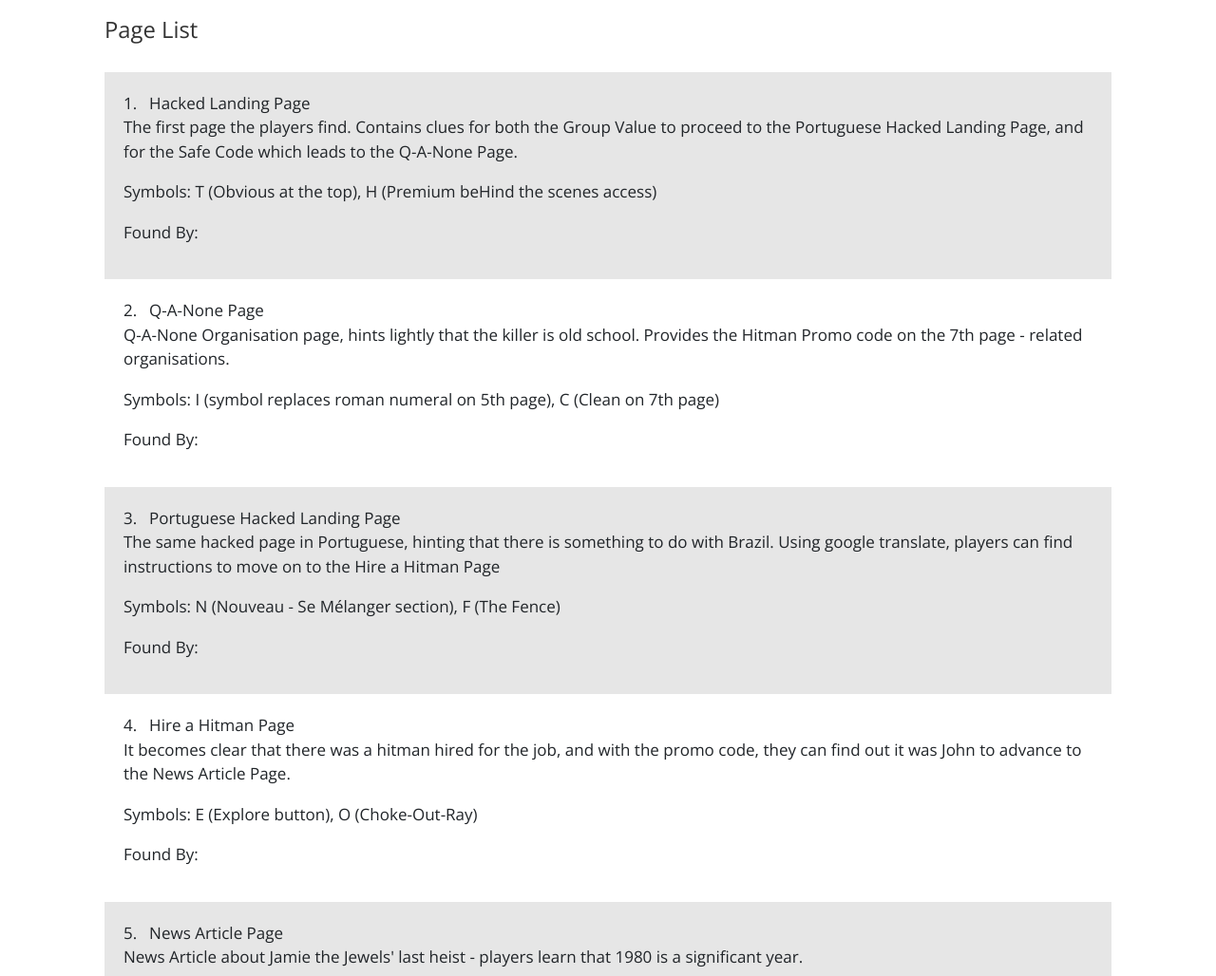
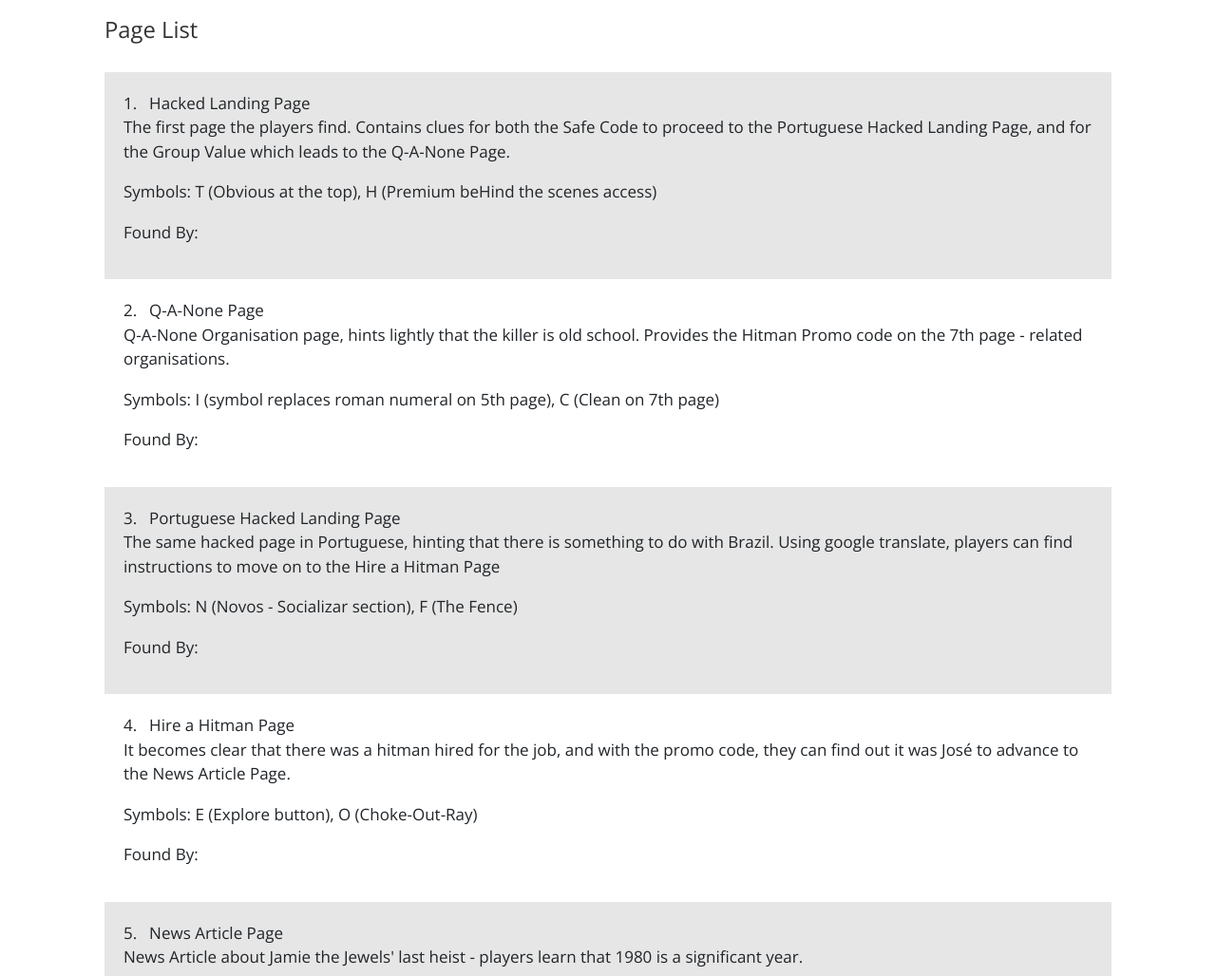
Before and after one commit to StarCatcher3/Thief-Con, a plain HTML site: page admin-dash.html in a window 1280 px wide. Shown: the part 1600-2628 px from the top of the page at 95% size. Drawn offline with nearby package versions, Linux system fonts and the light colour scheme; no server answers.

Commit message:
Dashboard updates

```diff
--- a/admin-dash.html
+++ b/admin-dash.html
@@ -136,7 +136,7 @@
                         <ol class="tm-list-group tm-list-group-alternate-color tm-list-group-pad-big">
                             <li class="tm-list-group-item">
                                 Hacked Landing Page
-                                <p>The first page the players find. Contains clues for both the Group Value to proceed to the Portuguese Hacked Landing Page, and for the Safe Code which leads to the Q-A-None Page.</p>
+                                <p>The first page the players find. Contains clues for both the Safe Code to proceed to the Portuguese Hacked Landing Page, and for the Group Value which leads to the Q-A-None Page.</p>
                                 <p>Symbols: T (Obvious at the top), H (Premium beHind the scenes access)</p>
                                 <p>Found By: <span id="page-0-list"></span></p>
                             </li>
@@ -149,12 +149,12 @@
                             <li class="tm-list-group-item">
                                 Portuguese Hacked Landing Page
                                 <p>The same hacked page in Portuguese, hinting that there is something to do with Brazil. Using google translate, players can find instructions to move on to the Hire a Hitman Page</p>
-                                <p>Symbols: N (Nouveau - Se Mélanger section), F (The Fence)</p>
+                                <p>Symbols: N (Novos - Socializar section), F (The Fence)</p>
                                 <p>Found By: <span id="page-2-list"></span></p>
                             </li>
                             <li class="tm-list-group-item">
                                 Hire a Hitman Page
-                                <p>It becomes clear that there was a hitman hired for the job, and with the promo code, they can find out it was John to advance to the News Article Page.</p>
+                                <p>It becomes clear that there was a hitman hired for the job, and with the promo code, they can find out it was José to advance to the News Article Page.</p>
                                 <p>Symbols: E (Explore button), O (Choke-Out-Ray)</p>
                                 <p>Found By: <span id="page-3-list"></span></p>
                             </li>
```
